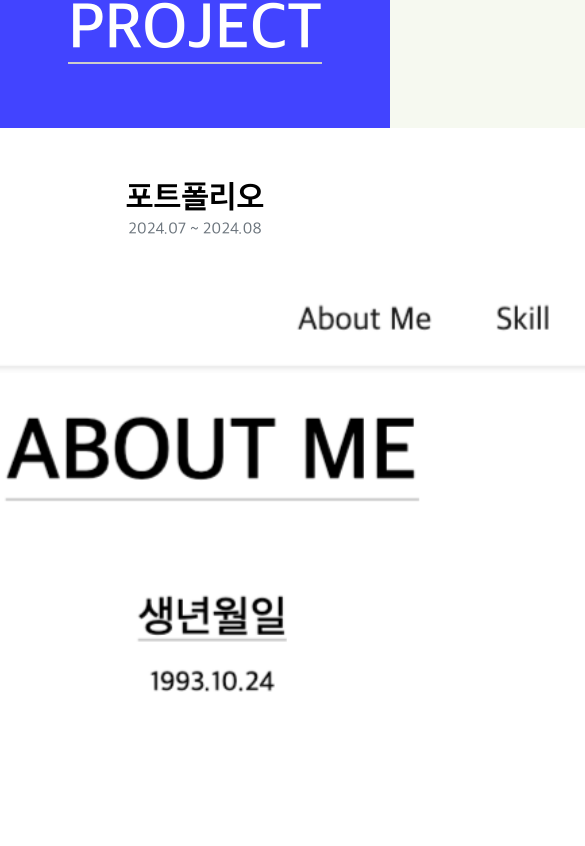
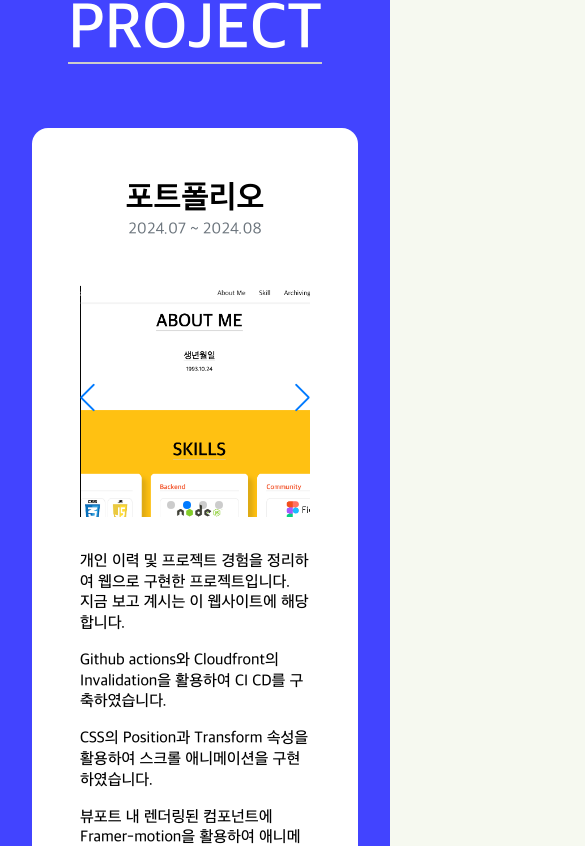
Before and after one commit to qkrwlgh123/portfolio_ver2, a React (Create React App) app: page / in a window 390 px wide. Shown: the part 8578-9424 px from the top of the page, 585 px wide, since content can reach past the window. Built offline with nearby package versions, Linux system fonts and the light colour scheme.

Commit message:
프로젝트 컴포넌트 반응형 이슈 수정

```diff
--- a/src/components/career/career.tsx
+++ b/src/components/career/career.tsx
@@ -11,17 +11,10 @@ const Career = forwardRef((props, ref: ForwardedRef<HTMLDivElement>) => {
     <ComponentLayout title="CAREER" bgColor="#f5f5f5" ref={ref}>
       <Style.ContentsContainer>
         {dataList.map((companyData: CompanyComponentInterface) => (
-          <motion.div
-            initial={{ opacity: 0, y: 20 }}
-            whileInView={{ opacity: 1, y: 0 }}
-            transition={{ delay: 0.5, duration: 0.3 }}
-            viewport={{ once: true }}
-          >
-            <CompanyComponent
-              key={companyData.title}
-              companyData={{ ...companyData }}
-            />
-          </motion.div>
+          <CompanyComponent
+            key={companyData.title}
+            companyData={{ ...companyData }}
+          />
         ))}
       </Style.ContentsContainer>
     </ComponentLayout>
--- a/src/components/career/companyComponent/companyComponent.style.ts
+++ b/src/components/career/companyComponent/companyComponent.style.ts
@@ -1,6 +1,7 @@
+import { motion } from "framer-motion";
 import styled from "styled-components";
 
-const ComponentContainer = styled.div`
+const ComponentContainer = styled(motion.div)`
   display: flex;
 
   width: 100%;
--- a/src/components/career/companyComponent/companyComponent.tsx
+++ b/src/components/career/companyComponent/companyComponent.tsx
@@ -9,7 +9,12 @@ const CompanyComponent = ({
   companyData: CompanyComponentInterface;
 }) => {
   return (
-    <Style.ComponentContainer>
+    <Style.ComponentContainer
+      initial={{ opacity: 0, y: 20 }}
+      whileInView={{ opacity: 1, y: 0 }}
+      transition={{ delay: 0.5, duration: 0.3 }}
+      viewport={{ once: true }}
+    >
       <ImageComponent image={companyData.image} />
       <Style.CompanyDescriptionsContainer>
         <Style.TitleContainer>
--- a/src/components/project/project.tsx
+++ b/src/components/project/project.tsx
@@ -16,14 +16,7 @@ const Project = forwardRef((props, ref: ForwardedRef<HTMLDivElement>) => {
     >
       <Style.ContentsContainer>
         {dataList.map((project: ProjectComponentInterface) => (
-          <motion.div
-            initial={{ opacity: 0, y: 20 }}
-            whileInView={{ opacity: 1, y: 0 }}
-            transition={{ delay: 0.5, duration: 0.3 }}
-            viewport={{ once: true }}
-          >
-            <ProjectComponent key={project.title} project={{ ...project }} />
-          </motion.div>
+          <ProjectComponent key={project.title} project={{ ...project }} />
         ))}
       </Style.ContentsContainer>
     </ComponentLayout>
--- a/src/components/project/projectComponent/projectComponent.style.ts
+++ b/src/components/project/projectComponent/projectComponent.style.ts
@@ -1,6 +1,7 @@
+import { motion } from "framer-motion";
 import styled from "styled-components";
 
-const ComponentContainer = styled.div`
+const ComponentContainer = styled(motion.div)`
   display: flex;
   flex-direction: column;
 
--- a/src/components/project/projectComponent/projectComponent.tsx
+++ b/src/components/project/projectComponent/projectComponent.tsx
@@ -9,7 +9,12 @@ const ProjectComponent = ({
   project: ProjectComponentInterface;
 }) => {
   return (
-    <Style.ComponentContainer>
+    <Style.ComponentContainer
+      initial={{ opacity: 0, y: 20 }}
+      whileInView={{ opacity: 1, y: 0 }}
+      transition={{ delay: 0.5, duration: 0.3 }}
+      viewport={{ once: true }}
+    >
       <Style.TitleInfoBox>
         <h1>{project.title}</h1>
         <span>{project.date}</span>
```
